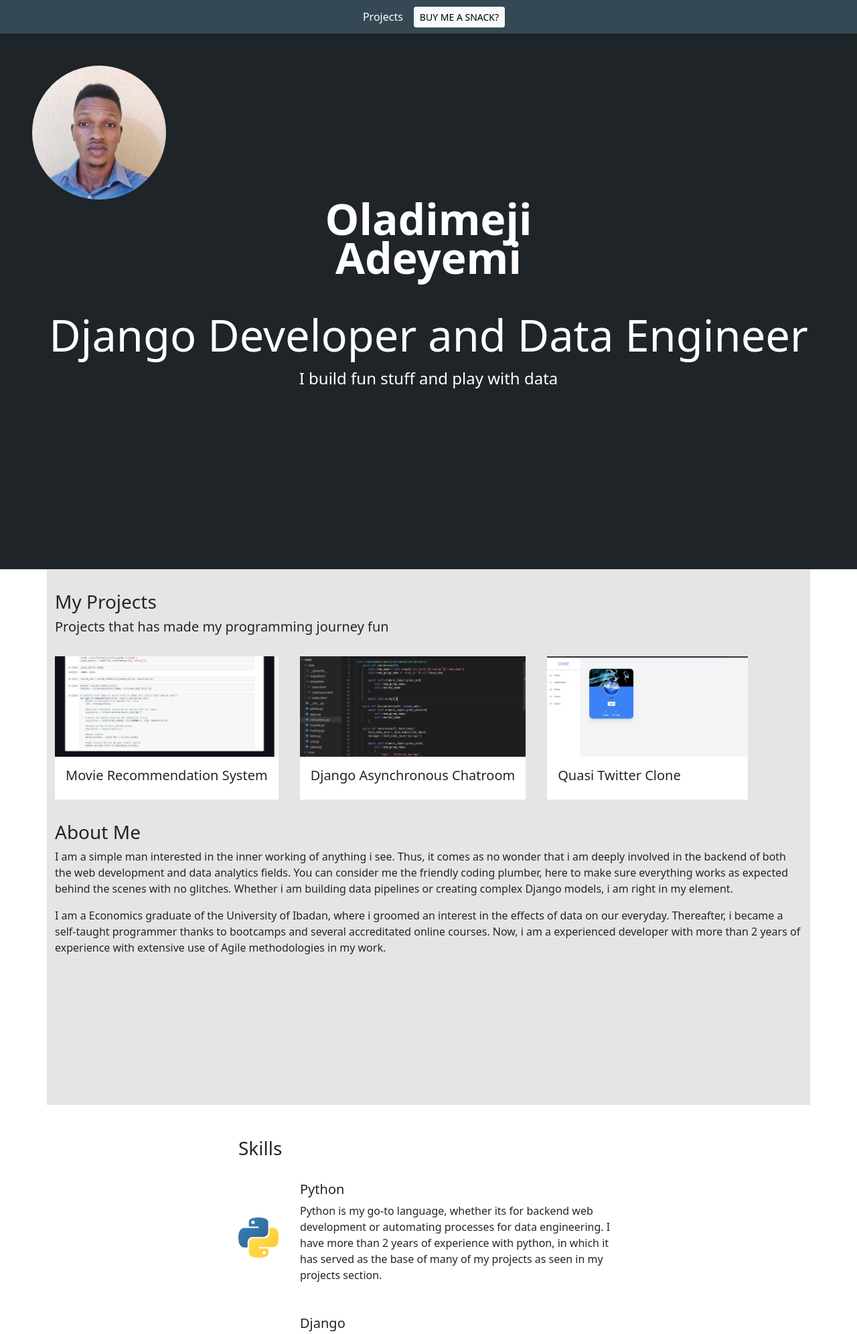
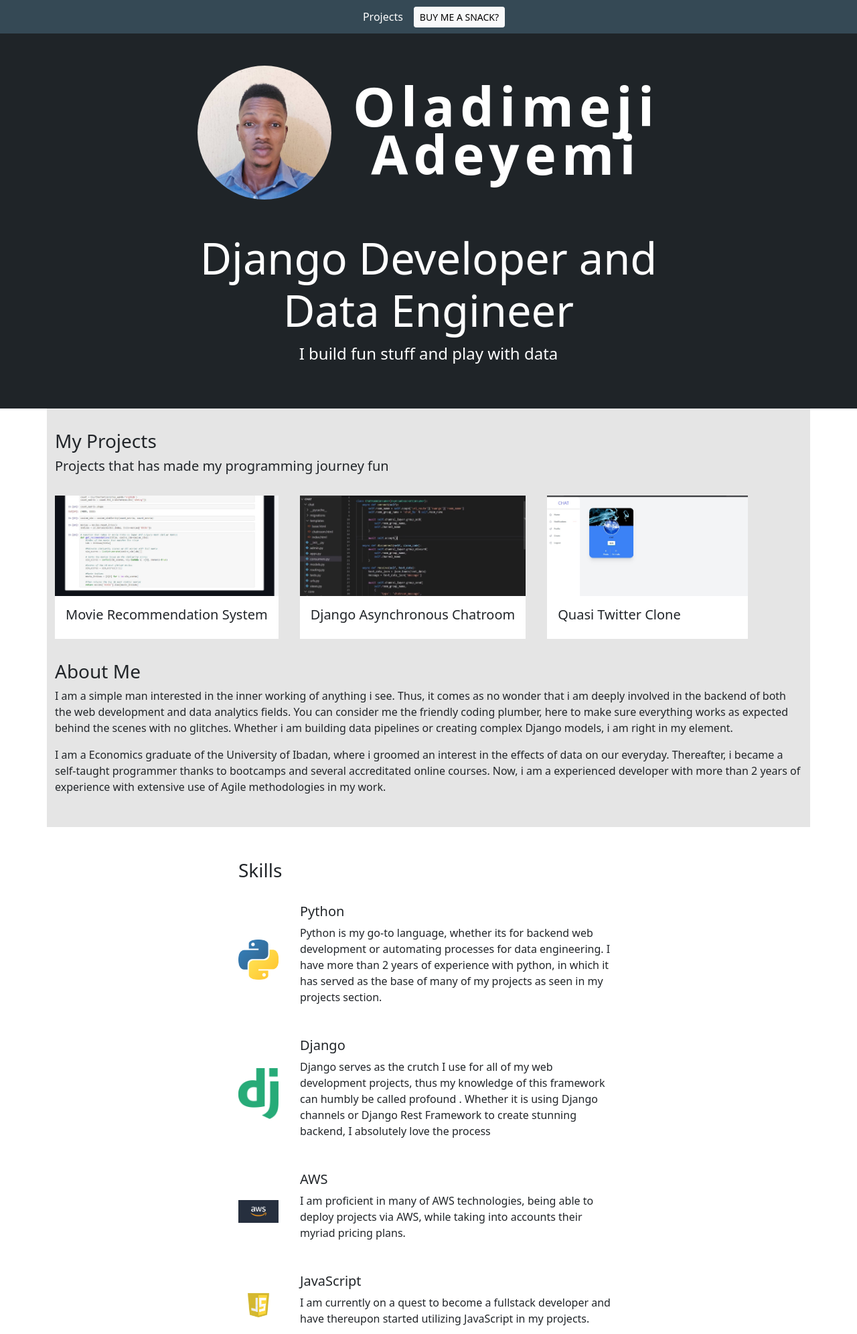
Before and after one commit to Crestward/Personal-Portfolio-website, a Django app: page / in a window 1280 px wide. Shown: the top 1992 px of the page at 67% size. Run offline with Django 3.2, Linux system fonts and the light colour scheme; data comes from the database, SQL or seed files in the repository; some libraries are stand-ins or nearby versions.

Commit message:
this should most probably fix it all

```diff
--- a/static/styles/main.css
+++ b/static/styles/main.css
@@ -1,8 +1,8 @@
-body{
+html body{
     background-color: #fff;
-    margin: 0;
-    height: 100%;
-    position: relative;
+    max-width: 100%;
+    overflow-x: hidden;
+    height: auto !important;
 }
 
 .section--1{
@@ -10,7 +10,6 @@ body{
     padding-top: 2em;
     padding-bottom: 2em;
 }
-
 
 .section--2{
     background-color: #E5E5E5;
@@ -32,10 +31,8 @@ body{
 
 .hero{
     background-color: #1F2428;
-    width: 100vw;
-    height: 100vh;
+    min-height: 70vh;
     color: #fff;
-    background-size: 100%;
 
 }
 
@@ -47,13 +44,13 @@ body{
 }
 
 .hero--content{
-    width: 100vw;
+    width: 800px;
     margin: 0 auto;
     padding: 3em;
 }
 
 .hero--content--intro{
-    display: block;
+    display: flex;
     color: #fff;
     justify-content: center;
     align-items: center;
@@ -61,13 +58,12 @@ body{
     margin-bottom: 3em;
 }
 
-.hero h1{
-    font-size: 64px;
-    margin: 0 0 10px 0;
+.intro--name{
+    font-size: 80px;
+    letter-spacing: .1em;
     font-weight: 700;
     line-height: .9em;
     text-align: center;
-
 }
 
 .description{
@@ -173,6 +169,57 @@ body{
     margin: 0 auto;
 }
 
+@media (max-width:900px){
+    .hero--content--intro{
+        flex-direction: column;
+    }
+
+    .projects--wrapper{
+
+        grid-template-columns: 1fr ;
+
+
+    }
+}
+
+@media (max-width:800px){
+    .hero--content{
+        width: 100%;
+    }
+}
+
+
+
+
+@media (max-width:600px){
+
+    .skills--container{
+        width: 100%;
+    }
+
+
+}
+
+
+@media (max-width:400px){
+
+
+    .skill--wrapper{
+        flex-flow: column;
+
+    }
+}
+
+@viewport {
+    width: device-width ;
+    zoom: 1.0 ;
+}
+
+@viewport {
+    width: device-width ;
+    zoom: 1.0 ;
+}
+
 
 #btc{
     background-color: #C4E7F2;
@@ -180,17 +227,3 @@ body{
     width: fit-content;
     display: flex;
 }
-
-html{
-    height: 100%;
-    position: relative;
-    touch-action: pan-x pan-y;
-}
-
-
-@media only screen and (min-device-width: 480px) {
-    section{
-        height: 100vh;
-        width: 100vw;
-    }
-}
```
